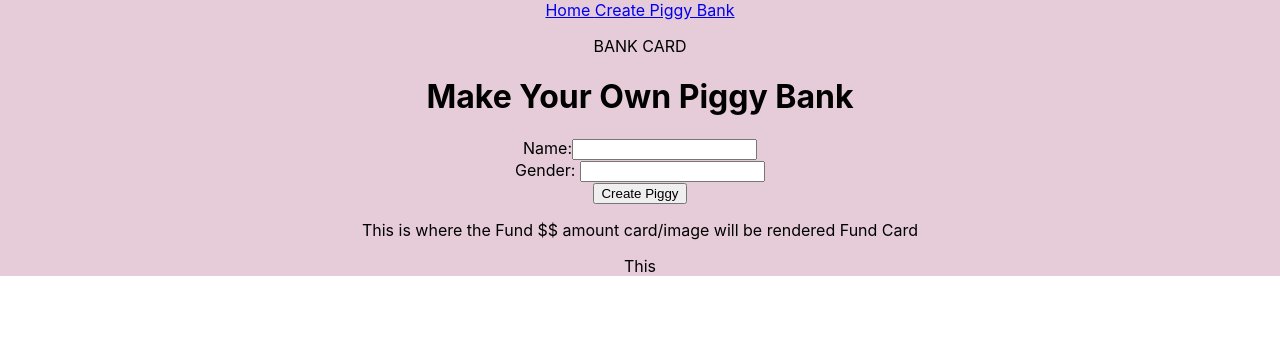
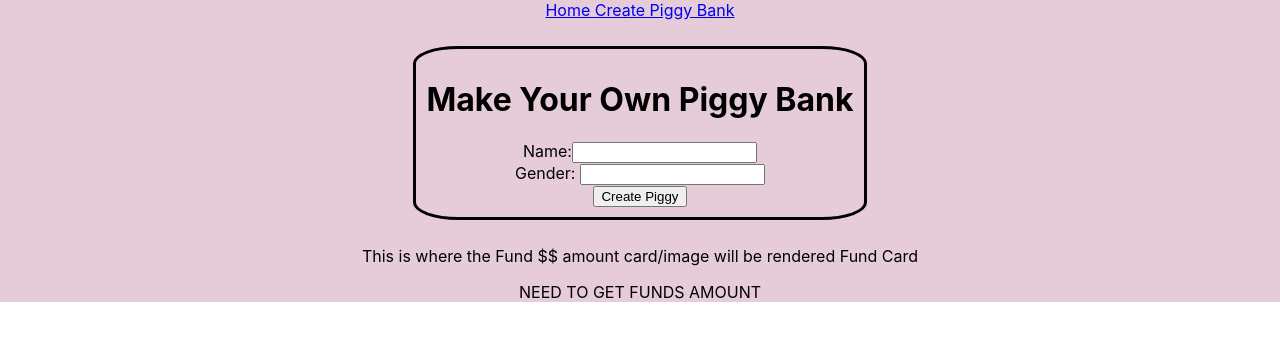
Before and after one commit to daliayan/My_Piggy_Bank, a React (Create React App) app in the folder frontend/: page / in a window 1280 px wide. Shown: the top 340 px of the page. Built offline with nearby package versions, Linux system fonts and the light colour scheme.

Commit message:
Trying to fetch data / work on containers

```diff
--- a/frontend/package.json
+++ b/frontend/package.json
@@ -12,6 +12,7 @@
     "react-router-dom": "^5.3.0",
     "react-scripts": "4.0.3",
     "redux": "^4.1.1",
+    "redux-thunk": "^2.3.0",
     "web-vitals": "^1.0.1"
   },
   "scripts": {
--- a/frontend/src/App.css
+++ b/frontend/src/App.css
@@ -12,6 +12,14 @@
   .App-logo {
     animation: App-logo-spin infinite 20s linear;
   }
+}
+
+form {
+  display: inline-block;
+  border-radius: 10%;
+  border-style: solid;
+  margin: 10px;
+  padding: 10px
 }
 
 /* background: url("./images/soft-pink.jpeg") no-repeat center
--- a/frontend/src/App.js
+++ b/frontend/src/App.js
@@ -2,11 +2,32 @@ import {Component} from 'react';
 import './App.css';
 import { BrowserRouter as Router } from "react-router-dom";
 import  NavBar from './components/NavBar';
+// import {fetchBanks} from '../actions/fetchBanks';
 import BankContainer from './containers/BankContainer';
 import FundContainter from './containers/FundContainer';
 
 
+
 class App extends Component {
+
+
+  // componentDidMount(){
+  //   fetch('http://localhost:3000/banks')
+  //   .then(resp => resp.json())
+  //   .then((bankData) => {this.setState({ banks: bankData.banks
+  //       })
+  //   })
+  // }
+
+renderBanks = () => {
+    return this.state.banks.map((bank) => {
+        return (
+            <div className="bank-data">
+                <h3>{bank.name}</h3>
+            </div>
+        )
+    })
+}
 
   render(){
     return (
@@ -15,7 +36,6 @@ class App extends Component {
           <NavBar />
           <BankContainer />
           <FundContainter />
-        This
 
         </Router>
       </div>
--- /dev/null
+++ b/frontend/src/actions/fetchBanks.js
@@ -0,0 +1,11 @@
+// import React from "react";
+// import thunk from "redux-thunk";
+
+export function fetchBanks(){
+    return (dispatch) => {
+        dispatch({ type: 'ADD_BANKS' });
+        fetch('http://localhost:3000/banks')
+        .then(resp => resp.json())
+        .then(banks => dispatch({type: 'ADD_BANKS', banks}))
+    };
+}
--- a/frontend/src/components/FundCard.js
+++ b/frontend/src/components/FundCard.js
@@ -2,9 +2,9 @@ import React, { Component } from 'react';
 // assiging the $$ their values
 
 class FundCard extends Component {
-    state = {
-        fund: [],
-    };
+    // state = {
+    //     fund: [],
+    // };
 
     render(){
         return (
--- a/frontend/src/containers/BankContainer.js
+++ b/frontend/src/containers/BankContainer.js
@@ -20,7 +20,6 @@ class BankContainer extends Component {
         return (
         <div id="bank-container">
             <p>
-              BANK CARD
               {/* <BankCard /> */}
               <BankForm />
             </p>
--- a/frontend/src/containers/FundContainer.js
+++ b/frontend/src/containers/FundContainer.js
@@ -1,7 +1,7 @@
 // creating the CARD to hold the fund
 
 import React, { Component } from 'react';
-// import FundCard from './components/FundCard';
+import FundCard from '../components/FundCard';
 
 class FundContainter extends Component {
 
@@ -11,7 +11,7 @@ class FundContainter extends Component {
                 <p>
                     This is where the Fund $$ amount card/image will be rendered
                     Fund Card
-                    {/* <FundCard /> */}
+                    <FundCard />
                 </p>
             </div>
         )
```
Also changed, not shown: frontend/src/components/BankCard.js (deleted, +0 -41 lines), frontend/src/components/BankList.js (added, +21 -0 lines), frontend/src/reducer/banksReducer.js (added, +20 -0 lines), 2 other files (tests, documents, lock files or other folders).
